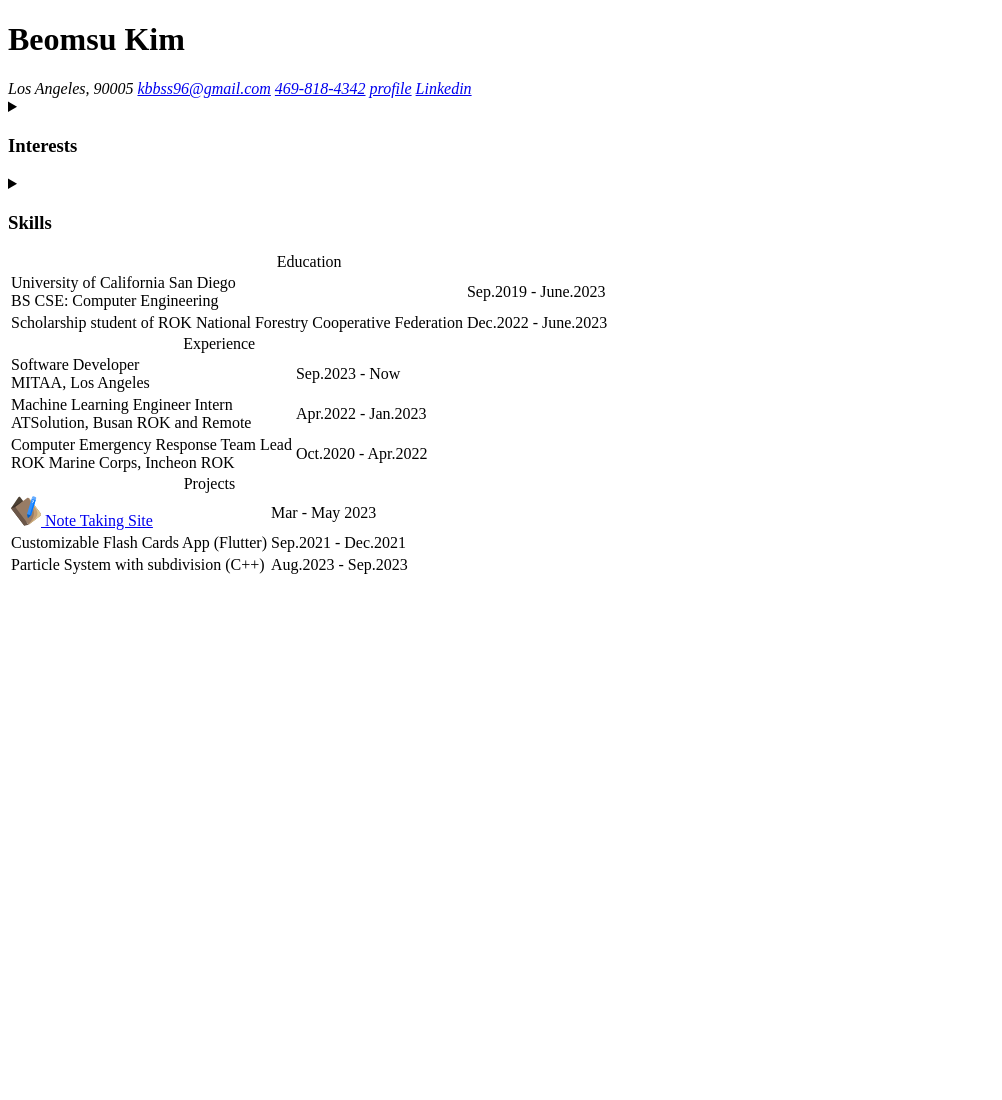
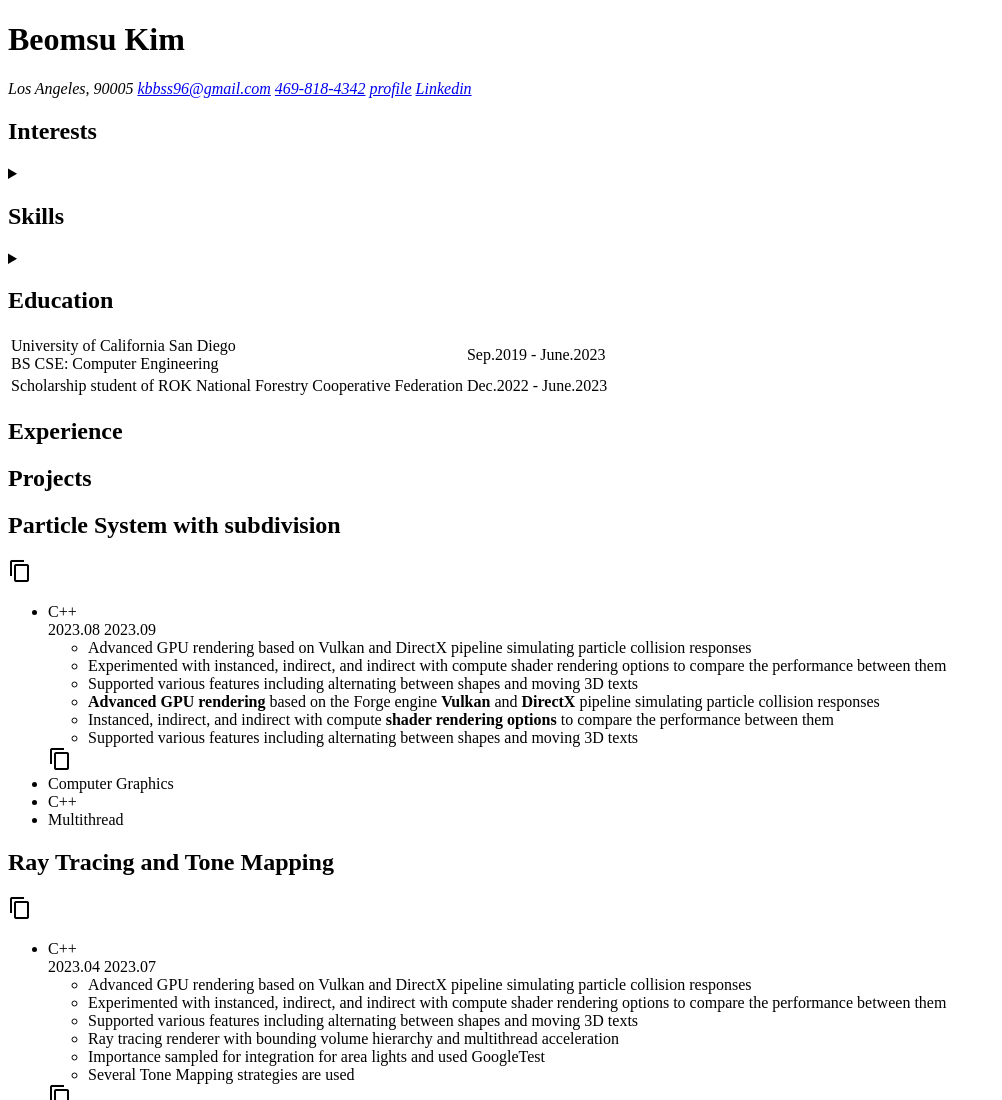
Before and after one commit to bkim9/Resume, a plain HTML site: page source/index.html in a window 1280 px wide. Shown: the top 1100 px of the page, without its empty margins (0-1002 px from the left). Before the commit the page ends 800 px from the top, so only its background shows below. Drawn offline with Linux system fonts and the light colour scheme.

Commit message:
modulation

```diff
--- /dev/null
+++ b/source/data.json
@@ -0,0 +1,118 @@
+{
+    "experience" : [
+        {
+            "label": [ "HTML", "ComputerVision", "Deep Learning", "GANs"],
+            "title": "Software Engineer",
+            "company": "MITAA",
+            "from": "2023.09",
+            "to": "Now",
+            "city": "Los Angeles",
+            "desc": [
+                "Constructing company’s  website for memory clinic using React Native",
+                "Managing patient dataset to develop Generative Adversarial Networks to analyze medical images to prescribe Alzheimer's disease",
+                "Building neurological knowledge through working with the physician"
+            ]
+        },
+        {
+            "label": [ "Deep Learning", "Tensorflow", "Computer Vision"],
+            "title": "Machine Learning Engineer Intern",
+            "company": "AT Solution",
+            "from": "2022.04",
+            "to": "2023.01",
+            "city": "Busan, South Korea",
+            "desc": [
+                "Used Tensorflow to practice basic machine learning at a commercial industry field",
+                "Cooperated with government organizations to generate a model to detect a pattern recognition in an image dataset",
+                "Served as an exhibitor for the company’s booth at CES 2023 in Las Vegas and Collaborate with the team members to convince the potential customer of the products"
+            ]
+        },
+        {
+            "label": [ "Powershell" ],
+            "title": "Computer Emergency Response Team Lead",
+            "company": "ROK Marine Corps",
+            "from": "2020.10",
+            "to": "2022.04",
+            "city": "Incheon, South Korea",
+            "desc": [
+                "Managed military vaccine servers for security updates using linux",
+                "Drilled for a possible security breach situation including hacking mail, ransomware training”",
+                "Powershelled routine or repetitive works for efficiency using REST APIs with Powershell",
+                "Allocated IPs and controlled access to the networks for security"
+            ]
+        }
+    ],
+    "projects" : [
+        {
+            "label": [ "Computer Graphics" , "C++", "Multithread"],
+            "title": "Particle System with subdivision",
+            "from": "2023.08",
+            "to": "2023.09",
+            "language": "C++",
+            "desc": [
+                "<b>Advanced GPU rendering</b> based on the Forge engine <b>Vulkan</b> and <b>DirectX</b> pipeline simulating particle collision responses",
+                "Instanced, indirect, and indirect with compute <b>shader rendering options</b> to compare the performance between them",
+                "Supported various features including alternating between shapes and moving 3D texts"
+            ]
+        },
+        {
+            "label": [ "Computer Graphics" , "C++", "Multithread"],
+            "title": "Ray Tracing and Tone Mapping",
+            "from": "2023.04",
+            "to": "2023.07",
+            "language": "C++",
+            "desc": [
+                "Ray tracing renderer with bounding volume hierarchy and multithread acceleration",
+                "Importance sampled for integration for area lights and used GoogleTest",
+                "Several Tone Mapping strategies are used"
+            ]
+        },
+        {
+            "label": [ "Computer Graphics" , "C++", "Dear ImGui"],
+            "title": "Cloth Simulator",
+            "from": "2023.01",
+            "to": "2023.07",
+            "language": "C++",
+            "desc": [
+                "OpenGL Physics based cloth simulation",
+                "Used Dear ImGui for user interface to control air and other parameters",
+                "Used tasks for devOps"
+            ]
+        },
+        {
+            "label": [ "Machine Learning" , "Python", "Colab", "Deep Learning"],
+            "title": "ETA Predictor",
+            "from": "2023.04",
+            "to": "2023.05",
+            "language": "C++",
+            "desc": [
+                "Detecting significant features based on traffic information of the traffic data set in Kaggle website",
+                "Used d2l library referencing the book Dive into Deep Learning to solve real world problems by analyzing the pattern",
+                "Planning to leverage error function than sigmoid to be robust against outliers"
+            ]
+        },
+        {
+            "label": [ "Machine Learning" , "Python", "Colab", "Deep Learning" ],
+            "title": "Sonette Predictor",
+            "from": "2023.04",
+            "to": "2023.05",
+            "language": "C++",
+            "desc": [
+                "Given the data set of Shakespearean sonnets and the first 40 characters of hint, predicted what will be after the seed",
+                "Generated sequence using attention model to solve the natural language processing problem",
+                "Used d2l module on Pytorch, following the Dive into Deep learning tutorial"
+            ]
+        },
+        {
+            "label": [ "Machine Learning" , "Python", "Colab", "Deep Learning" ],
+            "title": "Sonette Predictor0",
+            "from": "2023.04",
+            "to": "2023.05",
+            "language": "C++",
+            "desc": [
+                "Given the data set of Shakespearean sonnets and the first 40 characters of hint, predicted what will be after the seed",
+                "Generated sequence using attention model to solve the natural language processing problem",
+                "Used d2l module on Pytorch, following the Dive into Deep learning tutorial"
+            ]
+        }
+    ]
+}
--- a/source/index.html
+++ b/source/index.html
@@ -5,6 +5,88 @@
   <head>
     <meta chartset="UTF-8" />
     <title>Beomsu Kim Resume</title>
+    <link href="https://fonts.googleapis.com/icon?family=Material+Icons"
+    rel="stylesheet">
+    <script src="./scripts/main.js"></script>
+    <template id="experience-template">
+      <article>
+
+        <!-- Title  -->
+        <div id="title-box">
+          <h2 id="job">Software Engineer</h2>
+          <span class="material-icons" label="copy">
+            content_copy
+          </span>
+        </div>
+
+        <!-- Skills -->
+        <ul id="skills-box">
+        </ul>
+
+        <!-- Company -->
+        <div id="company-box">
+          <h4 id="company">MITAA</h3>
+          <span class="material-icons" label="copy">
+            content_copy
+          </span>
+        </div>
+
+        <!-- From -->
+        <time datetime="2023-09-29" id="from">Sep 29</time>
+        <!-- To -->
+        <time datetime="2023-09-29" id="to">Present</time>
+
+        <!-- City -->
+        <div id="city-box">
+          <p id="city">Los Angeles</p>
+          <span class="material-icons" label="copy">
+            content_copy
+          </span>
+        </div>
+
+        <!-- Description -->
+        <div id="description-box">
+          <ul id="desc">
+          </ul>
+          <span class="material-icons" label="copy">
+            content_copy
+          </span>
+        </div>
+        <span id="snackbar" style="display: none;">copied</span>
+      </article>
+    </template>
+    <template id="project-template">
+      <article>
+        <!-- Title  -->
+        <div id="title-box">
+            <h2 id="title">Particle System with subdivision</h2>
+            <span class="material-icons" label="copy">
+                content_copy
+            </span>
+        </div>
+        <!-- Skills -->
+        <ul id="skills-box">
+          <li>C++</li>
+        </div>
+        <!-- From -->
+        <time datetime="2023-08-01" id="from">Aug 2023</time>
+        <!-- To -->
+        <time datetime="2023-09-01" id="to">Sep 2023</time>
+
+        <!-- Description -->
+        <div id="description-box">
+            <ul id="desc">
+            <li>Advanced GPU rendering based on Vulkan and DirectX pipeline simulating particle collision responses</li>
+            <li>Experimented with instanced, indirect, and indirect with compute shader rendering options to compare the performance between them</li>
+            <li>Supported various features including alternating between shapes and moving 3D texts</li>
+            </ul>
+            <span class="material-icons" label="copy">
+                content_copy
+            </span>
+        </div>
+        <span id="snackbar" style="display: none;">copied</span>
+      </article>
+    </template>
   </head>
 
   <body>
@@ -24,10 +106,11 @@
 
       </address>
 
-      <!-- Labels hold 5 preset label buttons (and reset) shown by clicking the text "Label" -->
+      <!-- Interests -->
+      <h2>Interests</h3>
       <details class="interests">
         <summary class="filterby_option" id="label_option">
-          <h3>Interests</h3>
+
         </summary>
         <div class="labels">
           <input
@@ -63,10 +146,10 @@
         </div>
       </details>
 
-      <!-- skills -->
+      <!-- Skills -->
+      <h2>Skills</h2>
       <details class="skills">
         <summary class="filterby_option" id="label_option">
-          <h3>Skills</h3>
         </summary>
           <input
             type="button"
@@ -250,18 +333,34 @@
           />
           <input
             type="button"
-            id="label27"
+            id="label28"
             class="filterby_label"
             value="Deep Learning"
+          />
+          <input
+            type="button"
+            id="label29"
+            class="filterby_label"
+            value="Colab"
+          />
+          <input
+            type="button"
+            id="label30"
+            class="filterby_label"
+            value="Puppeteer"
+          />
+          <input
+            type="button"
+            id="label31"
+            class="filterby_label"
+            value="GANs"
           />
 
       </details>
 
-      <!-- education -->
+      <!-- Education -->
+      <h2>Education</h2>
       <table id="education">
-        <caption>
-          Education
-        </caption>
         <tr>
           <td>University of California San Diego<br>BS CSE: Computer Engineering</td>
           <td>Sep.2019 - June.2023</td>
@@ -272,59 +371,14 @@
         </tr>
       </table>
 
-      <!-- experience -->
-      <table id="experience">
-        <caption>
-          Experience
-        </caption>
-        <tr>
-          <td>Software Developer<br>
-            MITAA, Los Angeles</td>
-          <td>Sep.2023 - Now</td>
-        </tr>
-        <tr>
-          <td>Machine Learning Engineer Intern<br>
-            ATSolution, Busan ROK and Remote</td>
-          <td>Apr.2022 - Jan.2023</td>
-        </tr>
-        <tr>
-          <td>Computer Emergency Response Team Lead<br>
-            ROK Marine Corps, Incheon ROK</td>
-          <td>Oct.2020 - Apr.2022</td>
-        </tr>
-      </table>
+      <!-- Experience -->
+      <h2>Experience</h2>
+      <div id="experiences"></div>
 
-      <!-- projects -->
-      <table id="projects">
-        <caption>
-          Projects
-        </caption>
-        <tr>
-          <td>
-            <a id="logo_link" href = "https://cse110-fa22-group7.github.io/cse110-fa22-group7-project/source/main.html" >
-            <img class="logo" src="./images/logo.svg" width="30rem" alt="logo" />
-              Note Taking Site
-            </a>
-          </td>
-          <td>Mar - May 2023</td>
-        </tr>
-        <tr>
-          <td>Customizable Flash Cards App (Flutter)</td>
-          <td>Sep.2021 - Dec.2021</td>
-        </tr>
+      <!-- Projects -->
+      <h2>Projects</h2>
+      <div id="projects"></div>
 
-        <tr>
-          <td>Particle System with subdivision (C++)</td>
-          <td>Aug.2023 - Sep.2023</td>
-        </tr>
-
-
-      </table>
-
-
-      <div class="posts">
-
-      </div>
       <output id="output"></output>
     </main>
   </body>
--- a/source/scripts/main.js
+++ b/source/scripts/main.js
@@ -0,0 +1,85 @@
+function appendArray(el, arr) {
+    arr.forEach( arrEl => {
+        // Create DOM element
+        let childNode = document.createElement('li');
+        // Set content to current element
+        childNode.innerHTML = arrEl;
+        el.appendChild(childNode);
+    })
+}
+
+function addExp(experinece) {
+    const expE = document.querySelector('#experiences');
+
+    // CreateElement
+    if ("content" in document.createElement("template")) {
+        const template = document.querySelector("#experience-template");
+
+        // Clone
+        const clone = template.content.cloneNode(true);
+
+        // experience
+        //      li   .label
+        //#job       .title
+        //#company   .company
+        //#from      .from
+        //#to        .to
+        //#city      .city
+        //#desc li   .desc
+        const skilllist = clone.querySelector('#skills-box')
+        appendArray(skilllist, experinece.label)
+        clone.querySelector('#job').textContent = experinece.title
+        clone.querySelector('#company').textContent = experinece.company
+        clone.querySelector('#from').textContent = experinece.from
+        clone.querySelector('#to').textContent = experinece.to
+        clone.querySelector('#city').textContent = experinece.city
+        const desclist = clone.querySelector('#desc')
+        appendArray(desclist, experinece.desc)
+        // appendChild
+        expE.appendChild(clone);
+    }
+}
+
+function addProj(proj) {
+    console.log(proj);
+    const projE = document.querySelector('#projects');
+    // CreateElement
+    if ("content" in document.createElement("template")) {
+        const template = document.querySelector("#project-template");
+
+        // Clone
+        const clone = template.content.cloneNode(true);
+
+        //       proj.label
+        //           .title
+        //           .from
+        //           .to
+        //           .language
+        //           .decription
+        const skilllist = clone.querySelector('#skills-box')
+        appendArray(skilllist, proj.label)
+        clone.querySelector('#title').textContent = proj.title
+        clone.querySelector('#from').textContent = proj.from
+        clone.querySelector('#to').textContent = proj.to
+        // clone.querySelector('#language').textContent = proj.language
+        const desclist = clone.querySelector('#desc')
+        appendArray(desclist, proj.desc)
+        // appendChild
+        projE.appendChild(clone);
+    }
+}
+
+async function importJSON() {
+    fetch("./data.json")
+        .then((res) => {
+        return res.json();
+    })
+    .then((data) => {
+        exp = data.experience;
+        projs= data.projects;
+        // exp.forEach(addExp);
+        projs.forEach(addProj);
+        return data;
+    });
+}
+importJSON()
```
Also changed, not shown: source/experience.html (+5 -4 lines), source/project.html (+3 -1 lines).
